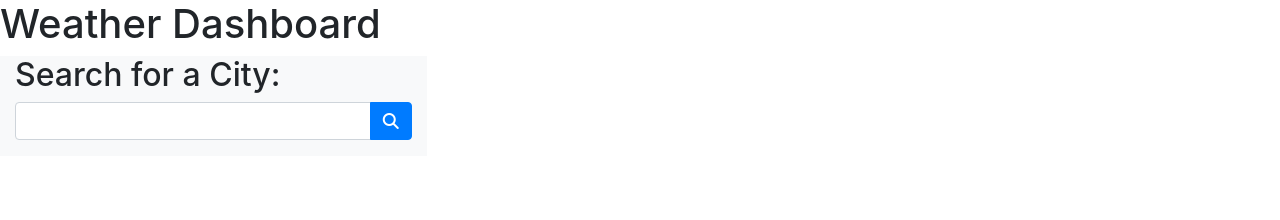
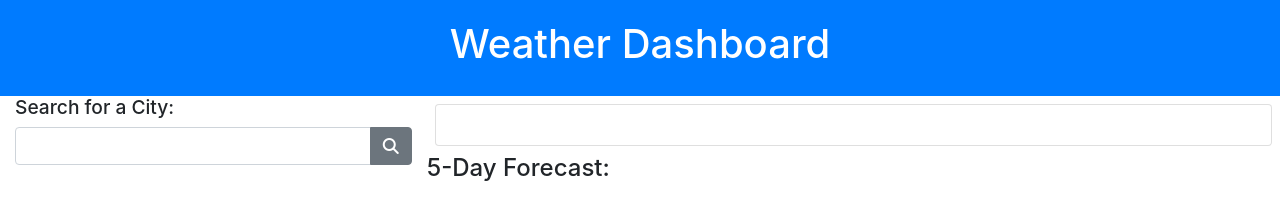
Before and after one commit to jorgeebn16/6-Server-Side-APIs-Challenge, a plain HTML site: page index.html in a window 1280 px wide. Drawn offline with nearby package versions, Linux system fonts and the light colour scheme.

Commit message:
html & css
html & css

```diff
--- a/assets/css/style.css
+++ b/assets/css/style.css
@@ -0,0 +1,28 @@
+:root {
+  --weaterh-card-color: royalblue;
+  --bg-color: black;
+  --light-text: #ffffff;
+}
+
+header {
+  color: var(--light-text);
+  text-align: center;
+  padding: 20px;
+}
+
+.form-title {
+  font-size: 1.2em;
+}
+
+.card {
+  width: 100%;
+}
+
+.fiveDay {
+  background-color: var(--weaterh-card-color);
+  margin: 15px;
+}
+
+h3 {
+  float: left;
+}
--- a/index.html
+++ b/index.html
@@ -12,25 +12,41 @@
 </head>
 
 <body>
-    <header>
+    <header class="header bg-primary">
         <h1>Weather Dashboard</h1>
     </header>
     <main>
         <div class="container-fluid">
             <div class="row">
                 <!-- Input Form Column-->
-                <div class="col-md-4 bg-light">
+                <div class="col-md-4 bg-white">
                     <h2 class="form-title">Search for a City: </h2>
                     <div class="input-group mb-3">
                         <input type="text" id="city" class="form-control">
                         <div class="input-group-append">
-                            <button class="btn btn-primary" type="button" id="searchCity">
+                            <button class="btn btn-secondary" type="button" id="citysearch">
                                 <i class="fas fa-search"></i>
                             </button>
                         </div>
                     </div>
                     <!-- Search List -->
                     <div class="list-group"></div>
+                </div>
+
+                <!-- Weather Display Column -->
+                <div class=" col-md-8">
+                    <div class="row p-2">
+                        <div class="card">
+                            <!-- Current Weather Card -->
+                            <div class="card-body"></div>
+                        </div>
+                    </div>
+                    <div class="row">
+                        <h4>5-Day Forecast:</h4>
+                    </div>
+                    <!-- Five Day Card -->
+                    <div id="weeklyForecast" class="row"></div>
+                </div>
                 </div>
         </div>
     </main>
```
